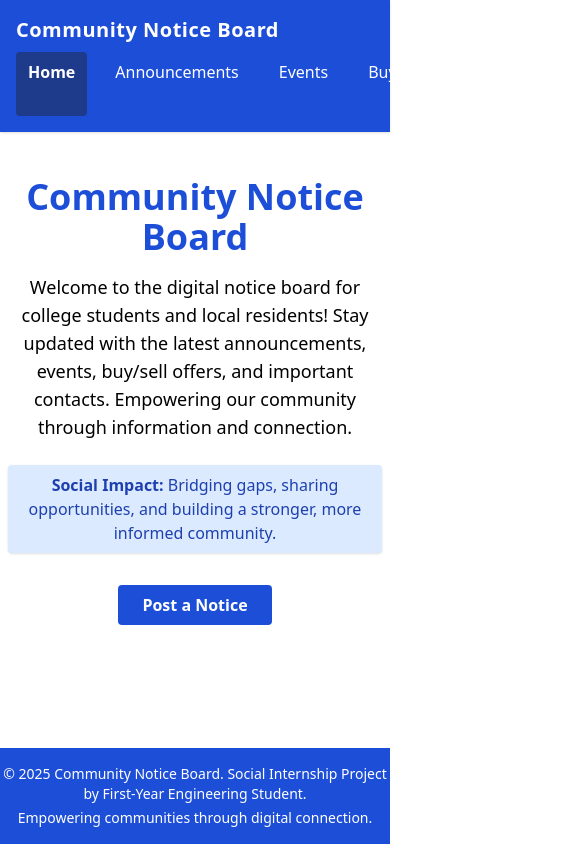
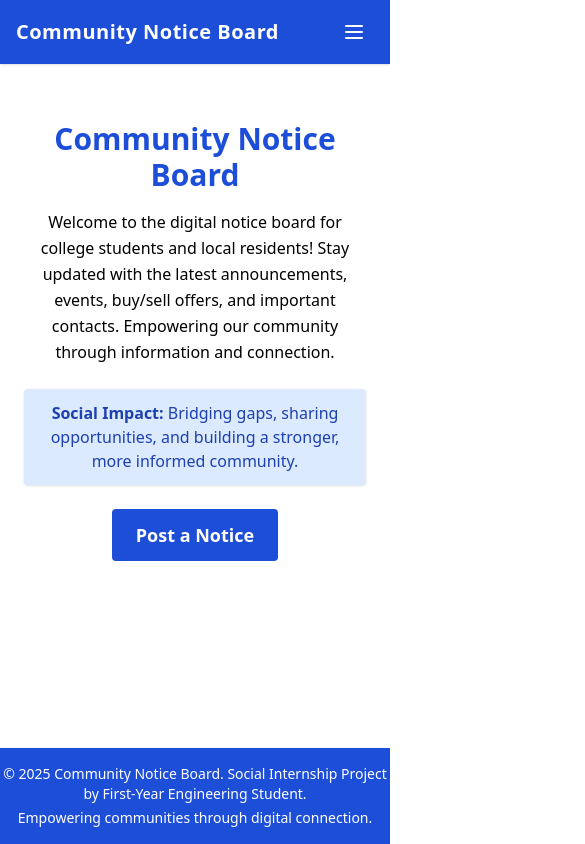
Before and after one commit to espresso-elysium/Community-notice-board, a React (Create React App) app: page / in a window 390 px wide. Shown: the top 844 px of the page, 585 px wide, since content can reach past the window. Built offline with nearby package versions, Linux system fonts and the light colour scheme.

Commit message:
Add mobile responsive hamburger menu and improve layout

```diff
--- a/src/App.js
+++ b/src/App.js
@@ -15,7 +15,7 @@ function App() {
   return (
     <div className="flex flex-col min-h-screen">
       <Navbar />
-      <main className="flex-1 container mx-auto px-2 py-4">
+      <main className="flex-1 w-full max-w-3xl mx-auto px-2 sm:px-4 py-6">
         <Routes>
           <Route path="/" element={<Home />} />
           <Route path="/announcements" element={<Announcements />} />
--- a/src/components/Navbar.jsx
+++ b/src/components/Navbar.jsx
@@ -1,4 +1,4 @@
-import React from 'react';
+import React, { useState } from 'react';
 import { NavLink } from 'react-router-dom';
 
 const navItems = [
@@ -13,11 +13,34 @@ const navItems = [
 ];
 
 function Navbar() {
+  const [isOpen, setIsOpen] = useState(false);
+
+  const toggleMenu = () => {
+    setIsOpen(!isOpen);
+  };
+
   return (
     <nav className="bg-blue-700 text-white shadow">
-      <div className="container mx-auto flex flex-wrap items-center justify-between p-4">
+      <div className="container mx-auto px-4">
+        <div className="flex items-center justify-between h-16">
           <span className="font-bold text-xl tracking-wide">Community Notice Board</span>
-        <div className="flex space-x-4 mt-2 md:mt-0">
+
+          {/* Mobile menu button */}
+          <button
+            onClick={toggleMenu}
+            className="lg:hidden p-2 rounded-md hover:bg-blue-800 focus:outline-none"
+          >
+            <svg className="h-6 w-6" fill="none" viewBox="0 0 24 24" stroke="currentColor">
+              {isOpen ? (
+                <path strokeLinecap="round" strokeLinejoin="round" strokeWidth={2} d="M6 18L18 6M6 6l12 12" />
+              ) : (
+                <path strokeLinecap="round" strokeLinejoin="round" strokeWidth={2} d="M4 6h16M4 12h16M4 18h16" />
+              )}
+            </svg>
+          </button>
+
+          {/* Desktop menu */}
+          <div className="hidden lg:flex space-x-4">
             {navItems.map((item) => (
               <NavLink
                 key={item.to}
@@ -32,6 +55,28 @@ function Navbar() {
             ))}
           </div>
         </div>
+
+        {/* Mobile menu */}
+        {isOpen && (
+          <div className="lg:hidden pb-4">
+            <div className="flex flex-col space-y-2">
+              {navItems.map((item) => (
+                <NavLink
+                  key={item.to}
+                  to={item.to}
+                  className={({ isActive }) =>
+                    `px-3 py-2 rounded hover:bg-blue-800 transition ${isActive ? 'bg-blue-900 font-semibold' : ''}`
+                  }
+                  end={item.to === '/'}
+                  onClick={() => setIsOpen(false)}
+                >
+                  {item.label}
+                </NavLink>
+              ))}
+            </div>
+          </div>
+        )}
+      </div>
     </nav>
   );
 }
--- a/src/components/NoticeCard.jsx
+++ b/src/components/NoticeCard.jsx
@@ -2,26 +2,28 @@ import React from 'react';
 
 function NoticeCard({ notice, onDelete, onAdmin }) {
   return (
-    <div className="bg-white shadow rounded p-4 mb-4 border-l-4 border-blue-500 flex flex-col md:flex-row md:items-center md:justify-between">
-      <div>
-        <div className="flex items-center mb-2">
-          <span className={`inline-block px-2 py-1 text-xs rounded bg-blue-100 text-blue-700 font-semibold mr-2`}>{notice.category}</span>
-          <span className="text-gray-500 text-xs">{notice.date}</span>
+    <div className="bg-white shadow rounded-lg p-4 mb-4 border-l-4 border-blue-500">
+      <div className="flex flex-col space-y-3">
+        <div className="flex flex-col sm:flex-row sm:items-center sm:justify-between">
+          <div className="flex flex-wrap items-center gap-2 mb-2 sm:mb-0">
+            <span className="inline-block px-2 py-1 text-xs rounded bg-blue-100 text-blue-700 font-semibold">{notice.category}</span>
+            <span className="text-gray-500 text-xs">{notice.date}</span>
+          </div>
+          {onAdmin && (
+            <button
+              className="bg-red-600 text-white px-3 py-1 rounded hover:bg-red-700 transition text-sm"
+              onClick={() => onDelete(notice.id)}
+            >
+              Delete
+            </button>
+          )}
         </div>
-        <h3 className="text-lg font-bold text-blue-800 mb-1">{notice.title}</h3>
-        <p className="text-gray-700 mb-2">{notice.description}</p>
+        <h3 className="text-lg font-bold text-blue-800">{notice.title}</h3>
+        <p className="text-gray-700 leading-relaxed">{notice.description}</p>
         {notice.contact && (
-          <div className="text-sm text-gray-600">Contact: {notice.contact}</div>
+          <div className="text-sm text-gray-600 pt-1">Contact: {notice.contact}</div>
         )}
       </div>
-      {onAdmin && (
-        <button
-          className="mt-2 md:mt-0 md:ml-4 bg-red-600 text-white px-3 py-1 rounded hover:bg-red-700 transition"
-          onClick={() => onDelete(notice.id)}
-        >
-          Delete
-        </button>
-      )}
     </div>
   );
 }
--- a/src/pages/Admin.jsx
+++ b/src/pages/Admin.jsx
@@ -50,6 +50,9 @@ function Admin() {
 
   return (
     <section>
+      <div className="mb-2 text-right">
+        <span className="inline-block bg-blue-100 text-blue-800 px-3 py-1 rounded font-semibold shadow">Admin: Kritika Tyagi</span>
+      </div>
       <h2 className="text-2xl font-bold mb-4 text-blue-700">Admin View</h2>
       {notices.length === 0 ? (
         <div className="text-gray-500">No notices to manage.</div>
--- a/src/pages/Home.jsx
+++ b/src/pages/Home.jsx
@@ -2,15 +2,15 @@ import React from 'react';
 
 function Home() {
   return (
-    <section className="flex flex-col items-center justify-center min-h-[60vh] text-center">
-      <h1 className="text-4xl md:text-5xl font-bold mb-4 text-blue-700">Community Notice Board</h1>
-      <p className="text-lg md:text-xl max-w-2xl mb-6">
+    <section className="flex flex-col items-center justify-center min-h-[60vh] text-center px-4">
+      <h1 className="text-3xl md:text-4xl lg:text-5xl font-bold mb-4 text-blue-700">Community Notice Board</h1>
+      <p className="text-base md:text-lg lg:text-xl max-w-2xl mb-6 leading-relaxed">
         Welcome to the digital notice board for college students and local residents! Stay updated with the latest announcements, events, buy/sell offers, and important contacts. Empowering our community through information and connection.
       </p>
-      <div className="bg-blue-100 text-blue-800 px-4 py-2 rounded shadow mb-4">
+      <div className="bg-blue-100 text-blue-800 px-4 py-3 rounded shadow mb-6 max-w-lg">
         <span className="font-semibold">Social Impact:</span> Bridging gaps, sharing opportunities, and building a stronger, more informed community.
       </div>
-      <a href="/post" className="mt-4 inline-block bg-blue-700 text-white px-6 py-2 rounded hover:bg-blue-800 transition font-semibold">Post a Notice</a>
+      <a href="/post" className="inline-block bg-blue-700 text-white px-6 py-3 rounded hover:bg-blue-800 transition font-semibold text-lg">Post a Notice</a>
     </section>
   );
 }
```
Lines whose indentation alone changed are shown as unchanged.
